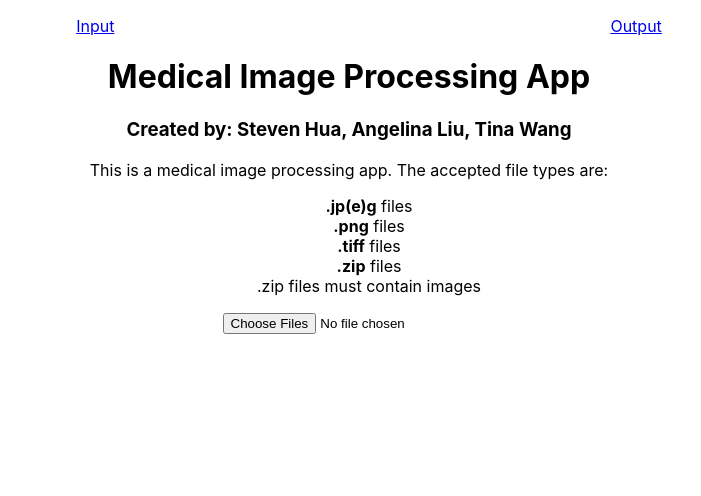
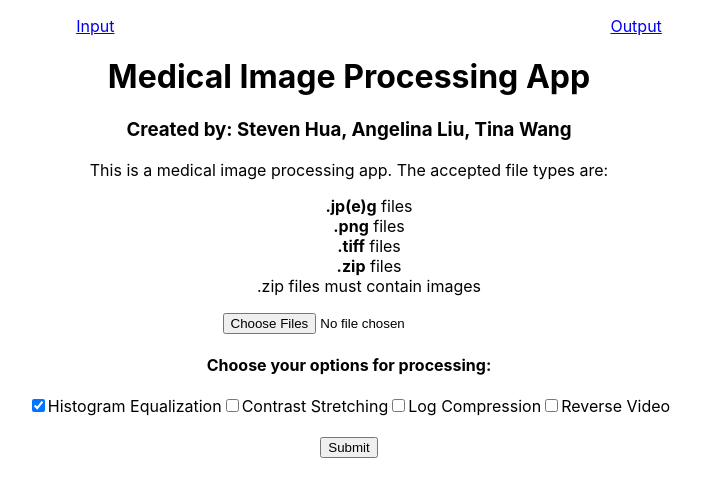
Before and after one commit to Geli25/ImageProcessor2018, a React (Create React App) app in the folder image-processing-gui/: page / in a window 1280 px wide. Shown: the top 496 px of the page, without its empty margins (291-992 px from the left). Built offline with nearby package versions, Linux system fonts and the light colour scheme.

Commit message:
added checkboxes for input

```diff
--- a/image-processing-gui/src/Input/Input.js
+++ b/image-processing-gui/src/Input/Input.js
@@ -3,11 +3,31 @@ import {Redirect} from 'react-router-dom';
 import Welcome from './Stateless/Welcome';
 import Instructions from './Stateless/Instructions';
 import SelectImages from './Stateful/SelectImages';
+import Options from './Stateless/Options';
 
 class Input extends Component {
     state = {
         loading: false,
-        sent: false
+        sent: false,
+        jsonData:{
+            "files":[],
+            "HE":true,
+            "CS":false,
+            "LC":false,
+            "RV":false,
+            "time":null
+        }
+    }
+
+    optionToggle=(option)=>{
+        this.setState(prevState=>{
+            return{
+                jsonData:{
+                    ...prevState.jsonData,
+                    [option]:!prevState.jsonData[option]
+                }
+            }
+        })
     }
 
     render() {
@@ -16,6 +36,10 @@ class Input extends Component {
                 <Welcome />
                 <Instructions />
                 <SelectImages />
+                <Options
+                    toggle={this.optionToggle}
+                    optionData={this.state.jsonData} />
+                <button>Submit</button>
             </Fragment>
         );
 
--- /dev/null
+++ b/image-processing-gui/src/Input/Stateless/Options.js
@@ -0,0 +1,41 @@
+import React, { Fragment } from 'react';
+
+const Options = props => {
+    return (
+        <Fragment>
+            <h4>Choose your options for processing:</h4>
+            <input
+                type="checkbox"
+                checked={props.optionData.HE}
+                id="HE"
+                onChange={()=>props.toggle("HE")} />
+            <label htmlFor="HE">Histogram Equalization</label>
+
+            <input
+                type="checkbox"
+                checked={props.optionData.CS}
+                id="CS"
+                onChange={()=>props.toggle("CS")} />
+            <label htmlFor="CS">Contrast Stretching</label>
+
+            <input
+                type="checkbox"
+                checked={props.optionData.LC}
+                id="LC"
+                onChange={()=>props.toggle("LC")} />
+            <label htmlFor="LC">Log Compression</label>
+
+            <input
+                type="checkbox"
+                checked={props.optionData.RV}
+                name="RV"
+                onChange={()=>props.toggle("RV")} />
+            <label htmlFor="RV">Reverse Video</label>
+            <br />
+            <br />
+        </Fragment>
+    );
+}
+
+
+export default Options;
```
